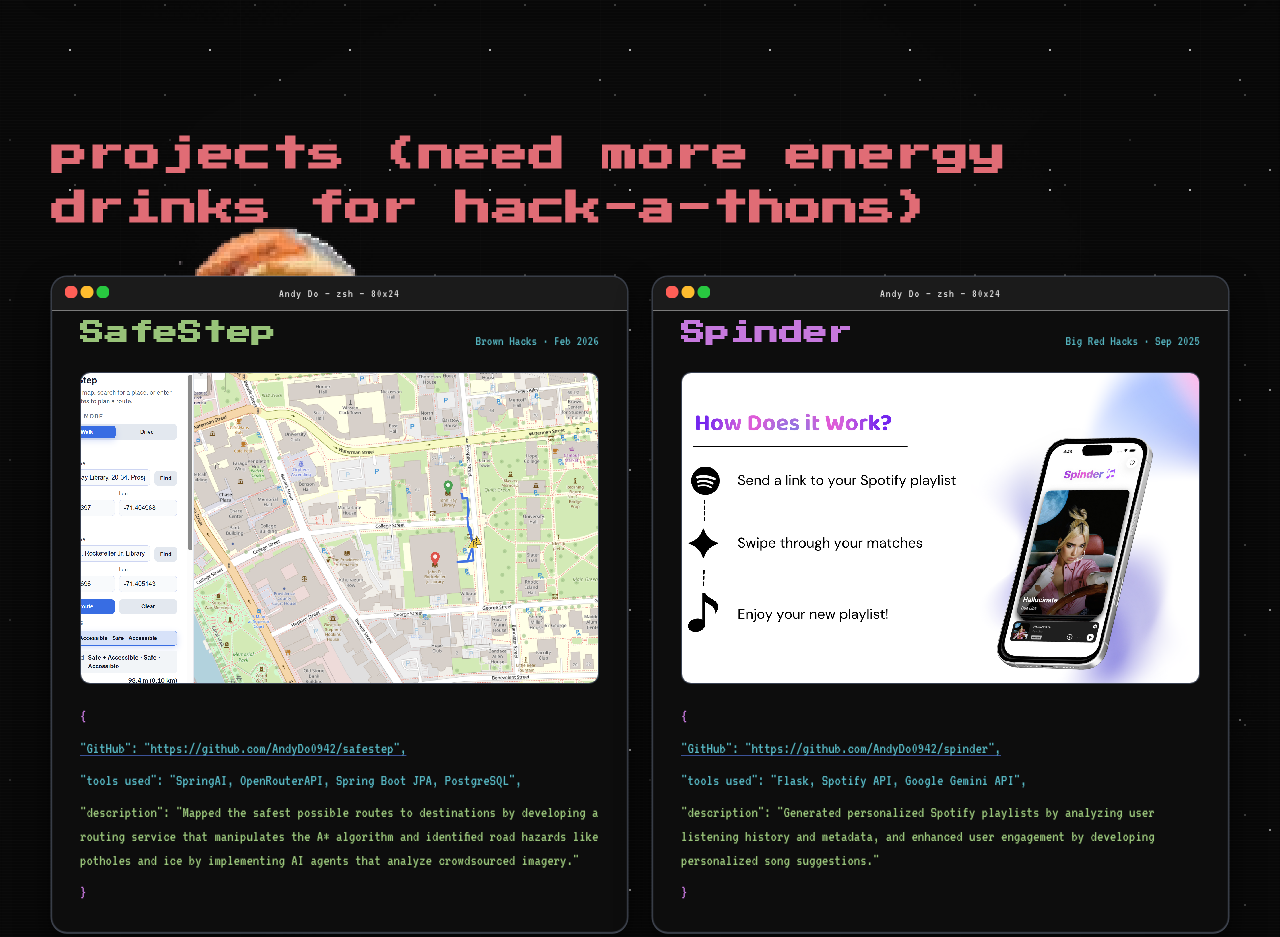
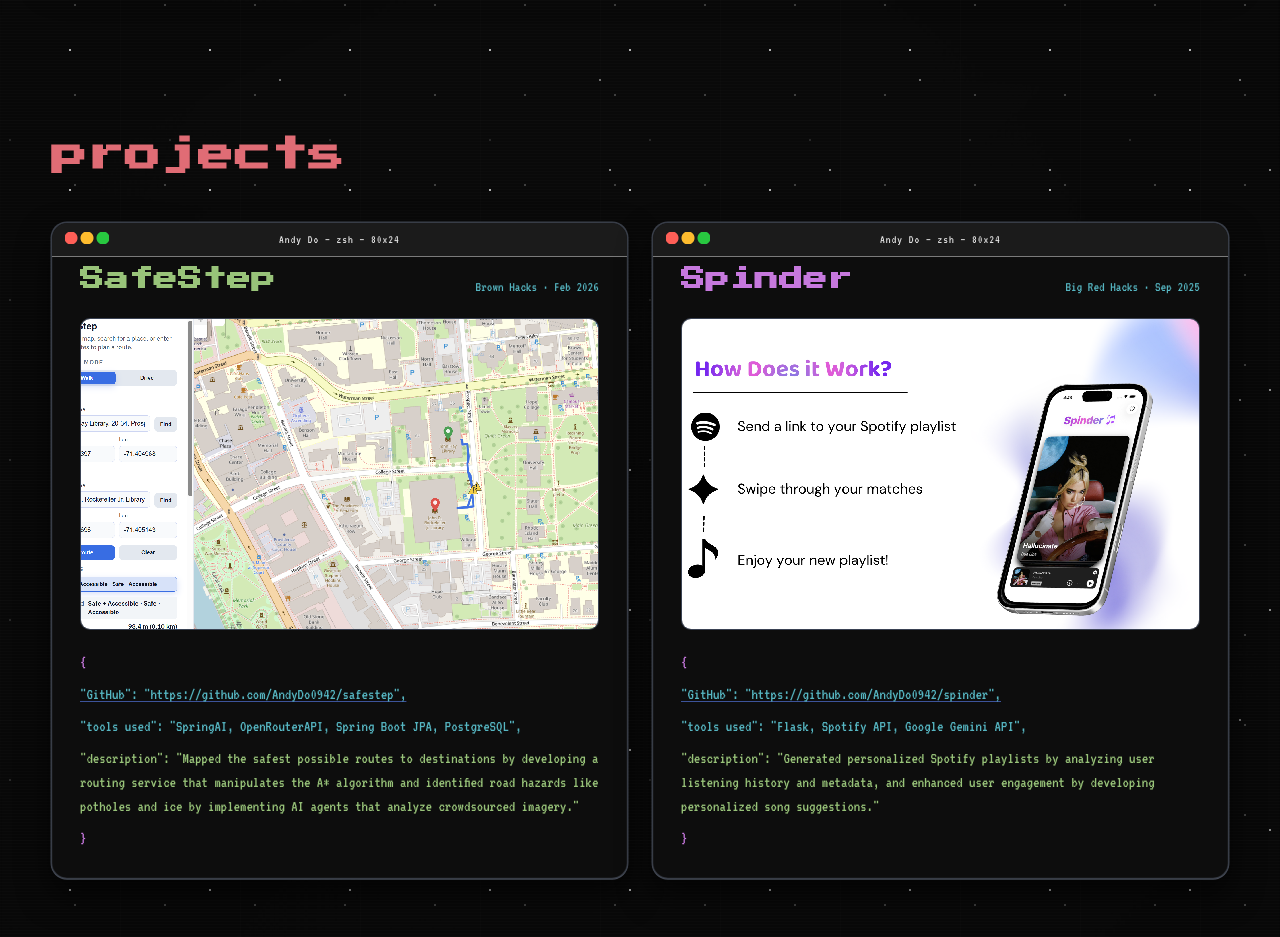
Before and after one commit to AndyDo0942/my-app, a Next.js app: page / in a window 1280 px wide. Shown: the part 2400-3337 px from the top of the page. Built offline with nearby package versions, Linux system fonts and the light colour scheme.

Commit message:
Fix header text and terminal spacing

```diff
--- a/app/page.tsx
+++ b/app/page.tsx
@@ -1089,7 +1089,7 @@
         <section id="projects" className="container-shell py-14 sm:py-20">
           <FadeIn>
             <Typewriter
-              text="projects (need more energy drinks for hack-a-thons)"
+              text="projects"
               className="text-3xl sm:text-4xl font-semibold text-accent-red"
               animate
               delayMs={150}
```
